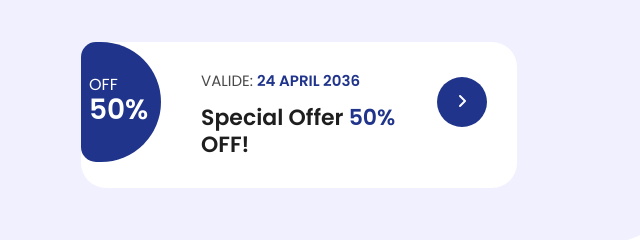
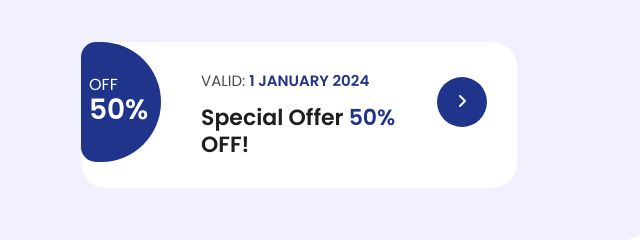
Before and after one commit to IvanDsilva31/TIAA_Simulatrix, a plain HTML site: page frontend/index.html in a window 1280 px wide. Shown: the part 3930-4170 px from the top of the page, 1-641 px from the left. Drawn offline with nearby package versions, Linux system fonts and the light colour scheme.

Commit message:
Update index.html

```diff
--- a/frontend/index.html
+++ b/frontend/index.html
@@ -338,7 +338,7 @@
               confidence and retirement success.</p>
             <div class="special-offer">
               <span class="offer">off<br><em>50%</em></span>
-              <h6>Valide: <em>24 April 2036</em></h6>
+              <h6>Valid: <em>1 January 2024</em></h6>
               <h4>Special Offer <em>50%</em> OFF!</h4>
               <a href="#"><i class="fa fa-angle-right"></i></a>
             </div>
```
